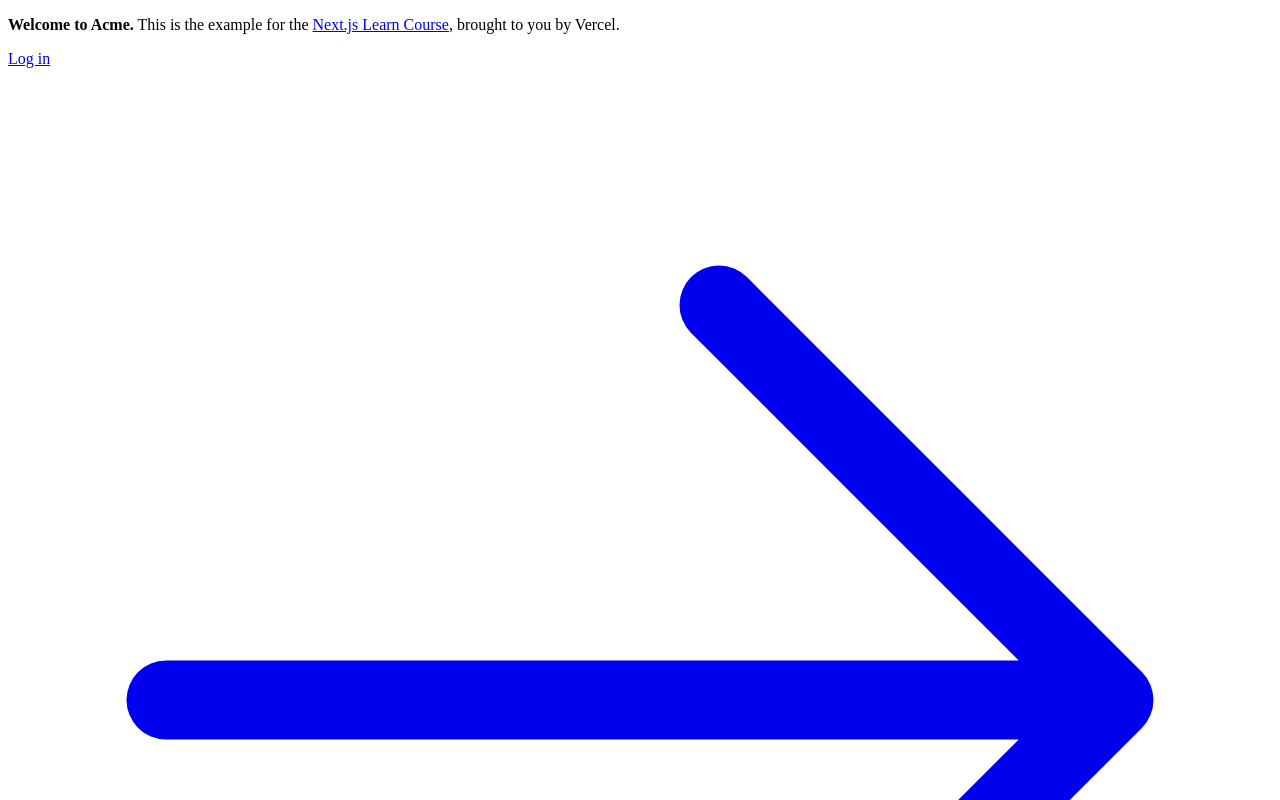
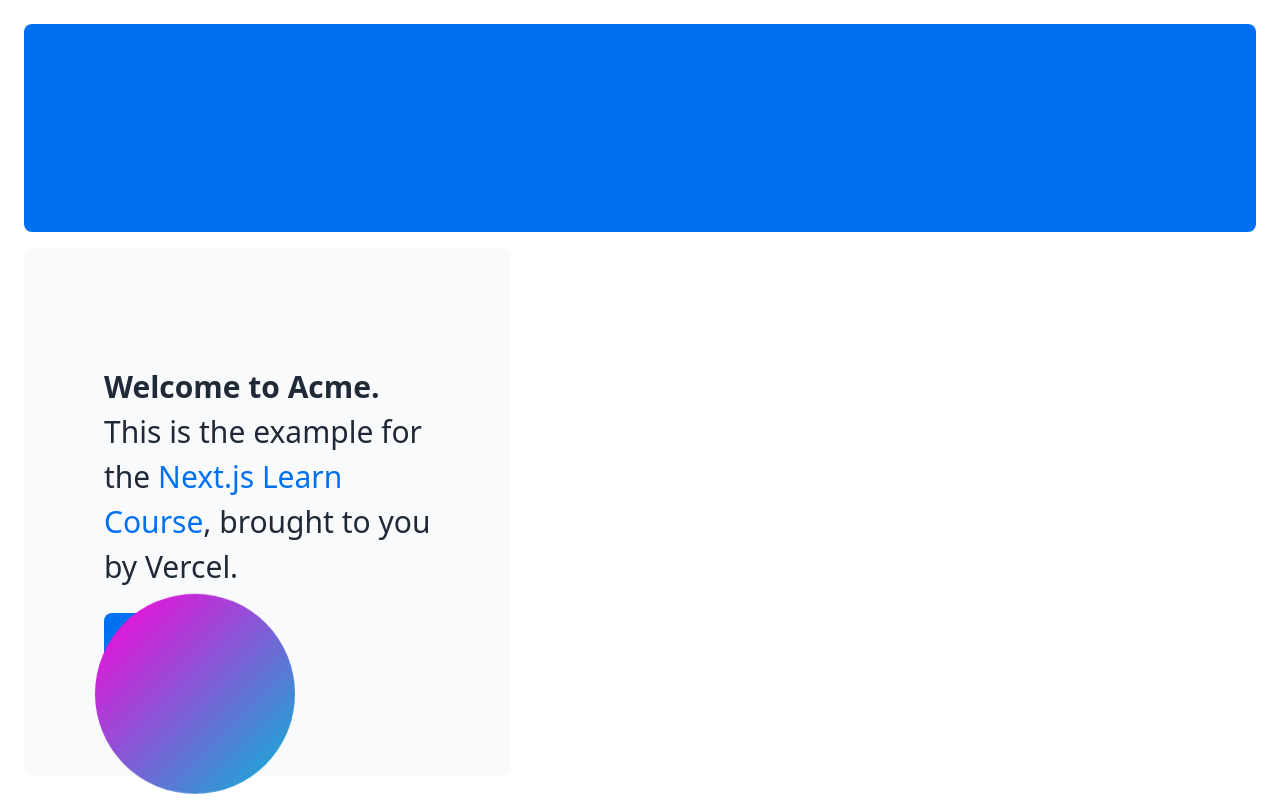
Before and after one commit to TanviHanda/Nextjs-Dashboard, a Next.js app: page / in a window 1280 px wide. Shown: the top 800 px of the page. Built offline with nearby package versions, Linux system fonts and the light colour scheme.

Commit message:
use of global css

```diff
--- a/app/layout.tsx
+++ b/app/layout.tsx
@@ -1,3 +1,4 @@
+import '@/app/ui/global.css';
 export default function RootLayout({
   children,
 }: {
@@ -5,7 +6,8 @@ export default function RootLayout({
 }) {
   return (
     <html lang="en">
-      <body>{children}</body>
+      <body>{children}
+      </body>
     </html>
   );
 }
--- a/app/page.tsx
+++ b/app/page.tsx
@@ -1,10 +1,12 @@
 import AcmeLogo from '@/app/ui/acme-logo';
 import { ArrowRightIcon } from '@heroicons/react/24/outline';
 import Link from 'next/link';
+import styles from '@/app/ui/home.module.css';
 
 export default function Page() {
   return (
     <main className="flex min-h-screen flex-col p-6">
+      <div className={styles.shape2} />
       <div className="flex h-20 shrink-0 items-end rounded-lg bg-blue-500 p-4 md:h-52">
         {/* <AcmeLogo /> */}
       </div>
--- /dev/null
+++ b/app/ui/home.module.css
@@ -0,0 +1,21 @@
+/* Another floating shape */
+.shape2 {
+  position: absolute;
+  bottom: 5px;
+  left: 95px;
+  width: 200px;
+  height: 200px;
+  background: linear-gradient(135deg, #ff01d9, #06b6d4);
+  border-radius: 50%;
+  /* opacity: 0.4; */
+  animation: float 6s ease-in-out infinite;
+}
+
+@keyframes float {
+  0%, 100% {
+    transform: translateY(0px);
+  }
+  50% {
+    transform: translateY(-20px);
+  }
+}
```
